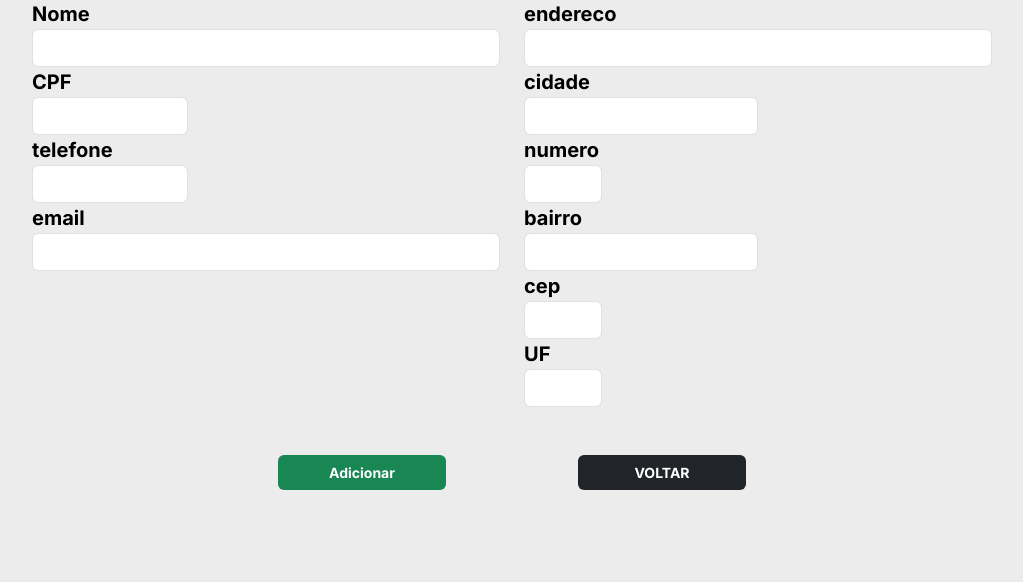
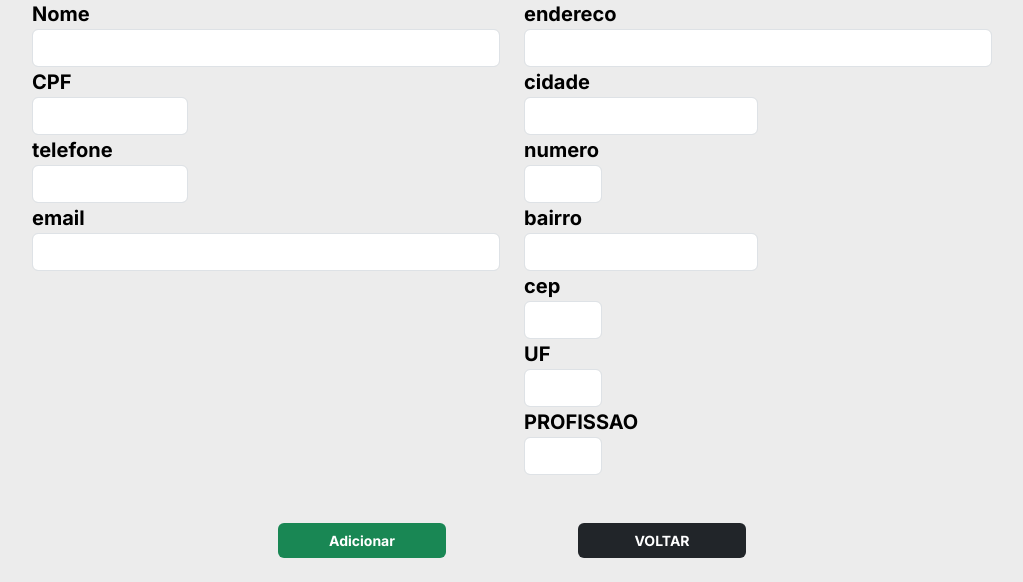
Before and after one commit to projeto-integrador-DS/sis_dispoService_Back, a Flask app: page /cad_profissionais in a window 1280 px wide. Shown: the part 234-816 px from the top of the page, without its empty margins (128-1151 px from the left). Before the commit the page ends 724 px from the top, so only its background shows below. Run offline with Flask 3, Linux system fonts and the light colour scheme.

Commit message:
adição da coluna e do campo profissao na tabela profisional bem como nos formulário e lista

```diff
--- a/form_db.py
+++ b/form_db.py
@@ -31,7 +31,8 @@ def setup():
         "bairro"    TEXT,
         "CEP"       TEXT,
         cidade      TEXT,
-        "uf"        TEXT
+        "uf"        TEXT,
+        "profissao" TEXT
         )'''
 
 
--- a/profissional.py
+++ b/profissional.py
@@ -31,10 +31,11 @@ def cad_profissionais():
         bairro =    request.form["bairro"]
         cep =       request.form["cep"]
         uf =        request.form['uf']
+        profissao=  request.form["profissao"]
 
         con = sql.connect("goservice.db")
         cur = con.cursor()
-        cur.execute("INSERT INTO profissionais(nome, cpf, telefone, email, endereco, cidade, num, bairro, cep, uf) values(?,?,?,?,?,?,?,?,?,?)", (nome, cpf, telefone, email, endereco, cidade, num, bairro, cep, uf))
+        cur.execute("INSERT INTO profissionais(nome, cpf, telefone, email, endereco, cidade, num, bairro, cep, uf, profissao) values(?,?,?,?,?,?,?,?,?,?,?)", (nome, cpf, telefone, email, endereco, cidade, num, bairro, cep, uf, profissao))
         con.commit()
         flash('Dados Cadastrados', 'success')
         return redirect(url_for('profissional.cad_profUser'))
@@ -57,10 +58,11 @@ def edit_profissionais(idProf):
         bairro =    request.form["bairro"]
         cep =       request.form["cep"]
         uf =        request.form['uf']
+        profissao = request.form['profissao']
 
         con = sql.connect("goservice.db")
         cur = con.cursor()
-        cur.execute("UPDATE profissionais SET nome=?, cpf=?, telefone=?, email=?, endereco=?, cidade=?, num=?, bairro=?, cep=?, uf=? WHERE ID_profiss=?", (nome, cpf, telefone, email, endereco, cidade, num, bairro, cep, uf, idProf))
+        cur.execute("UPDATE profissionais SET nome=?, cpf=?, telefone=?, email=?, endereco=?, cidade=?, num=?, bairro=?, cep=?, uf=?, profissao=? WHERE ID_profiss=?", (nome, cpf, telefone, email, endereco, cidade, num, bairro, cep, uf, profissao, idProf))
         con.commit()
         con.close()
         flash('Dados atualizados', 'success')
@@ -71,6 +73,7 @@ def edit_profissionais(idProf):
     cur = con.cursor()
     cur.execute("SELECT * FROM profissionais WHERE ID_profiss=?", (idProf,))
     data = cur.fetchone()
+
     return render_template('/profissional/edit_profissionais.html', datas=data)
 
 @bp_profissional.route('/delete_profissionais', methods=['GET'])
@@ -108,13 +111,12 @@ def visual_profissional():
     cur=con.cursor()
     con.row_factory=sql.Row
     id_profiss=get_id_usuario()
-    consulta = '''  SELECT pr.ID_profiss, pr.nome, pr.CPF, pr.telefone, pr.email, pr.endereco, pr.num, pr.bairro, pr.CEP, pr.cidade, pr.uf
+    consulta = '''  SELECT pr.ID_profiss, pr.nome, pr.CPF, pr.telefone, pr.email, pr.endereco, pr.num, pr.bairro, pr.CEP, pr.cidade, pr.uf, pr.profissao
                     FROM profissionais AS pr
                     WHERE pr.ID_profiss=?'''
     cur.execute(consulta, (id_profiss,))
     profissional = cur.fetchone()
 
-    print(profissional)
     con.close()
     return render_template('/profissional/visual_profissional.html', datas=profissional)
 
--- a/templates/profissional/cad_profissionais.html
+++ b/templates/profissional/cad_profissionais.html
@@ -56,6 +56,10 @@
                         <label>UF</label>
                         <input type="text" name="uf" id="" required class="form-control">
                     </div>
+                    <div class="form-group col-md-2">
+                        <label>PROFISSAO</label>
+                        <input type="text" name="profissao" id="" required class="form-control">
+                    </div>
                     <br>
                 </div>
 
--- a/templates/profissional/edit_profissionais.html
+++ b/templates/profissional/edit_profissionais.html
@@ -52,7 +52,10 @@
                 <label>UF</label>
                 <input type="text" name="uf" required class="form-control" value="{{datas.uf}}">
             </div>
-
+            <div class="form-group">
+                <label>profissao</label>
+                <input type="text" name="profissao" required class="form-control" value="{{datas.profissao}}">
+            </div>
             <input type="submit" value="Confirmar" class="btn btn-primary">
         </form>
     </div>
--- a/templates/profissional/visual_profissional.html
+++ b/templates/profissional/visual_profissional.html
@@ -1,7 +1,7 @@
 {% extends '/bases/base_index_profiss.html' %}
 
 {% block customCSS %}
-    <link rel="stylesheet" href="{{ url_for('static', filename='css/profissional/estilo_cad_profissional.css')}}" >
+    <link rel="stylesheet" href="{{ url_for('static', filename='css/estilo_cadastro')}}" >
 
 {% endblock %}
 
@@ -24,6 +24,7 @@
         <th scope="col">CEP</th>
         <th scope="col">CIDADE</th>
         <th scope="col">UF</th>
+        <th scope="col">PROFISSAO</th>
       </tr>
     </thead>
 
@@ -40,6 +41,7 @@
         <td>{{ datas[8] }}</td>
         <td>{{ datas[9] }}</td>
         <td>{{ datas[10] }}</td>
+        <td>{{ datas[11] }}</td>
         <td><a href="{{url_for('profissional.edit_profissionais', idProf=datas[0])}}" class="btn btn-primary">Editar</a></td>
         <td><a href="{{url_for('profissional.delete_profissionais', idProf=datas[0])}}" class="btn btn-danger" onclick="return confirm('Tem certeza que deseja apagar?')">Deletar</a></td>
       </tr>
```
Also changed, not shown: goservice.db.
